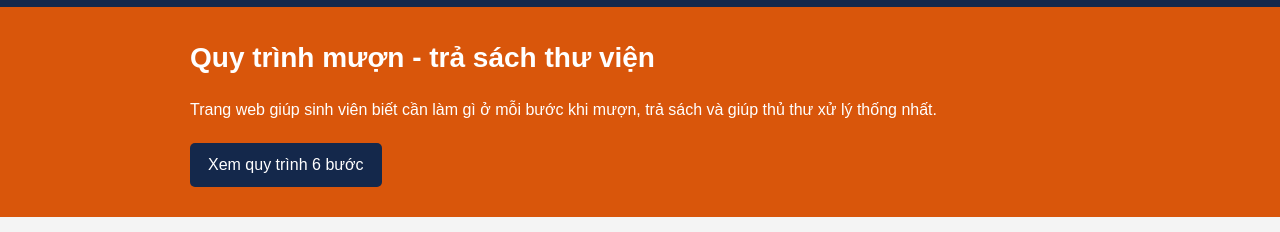
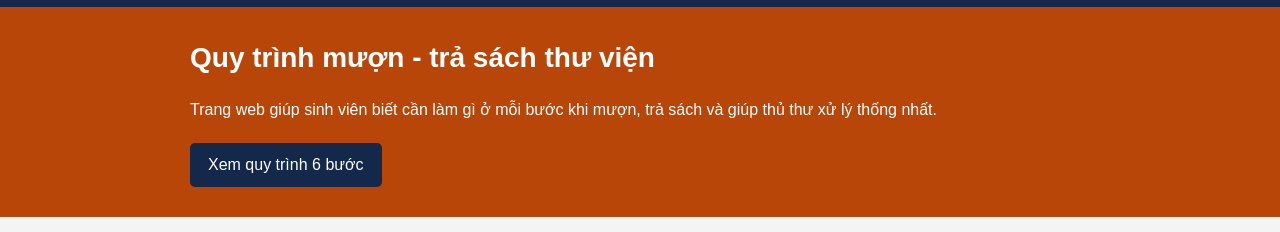
Before and after one commit to binh9787/quy_trinh_muon_tra_sach, a plain HTML site: page index.html in a window 1280 px wide. Shown: the part 85-317 px from the top of the page. Drawn offline with Linux system fonts and the light colour scheme.

Commit message:
Change banner background color

```diff
--- a/style.css
+++ b/style.css
@@ -45,7 +45,7 @@ nav a.active { color: #ffb98a; font-weight: bold; }
 
 /* ===== Banner trang chủ ===== */
 .banner {
-  background-color: #d9560b;
+  background-color: #b84608;
   color: white;
   padding: 30px 0;
 }
```
